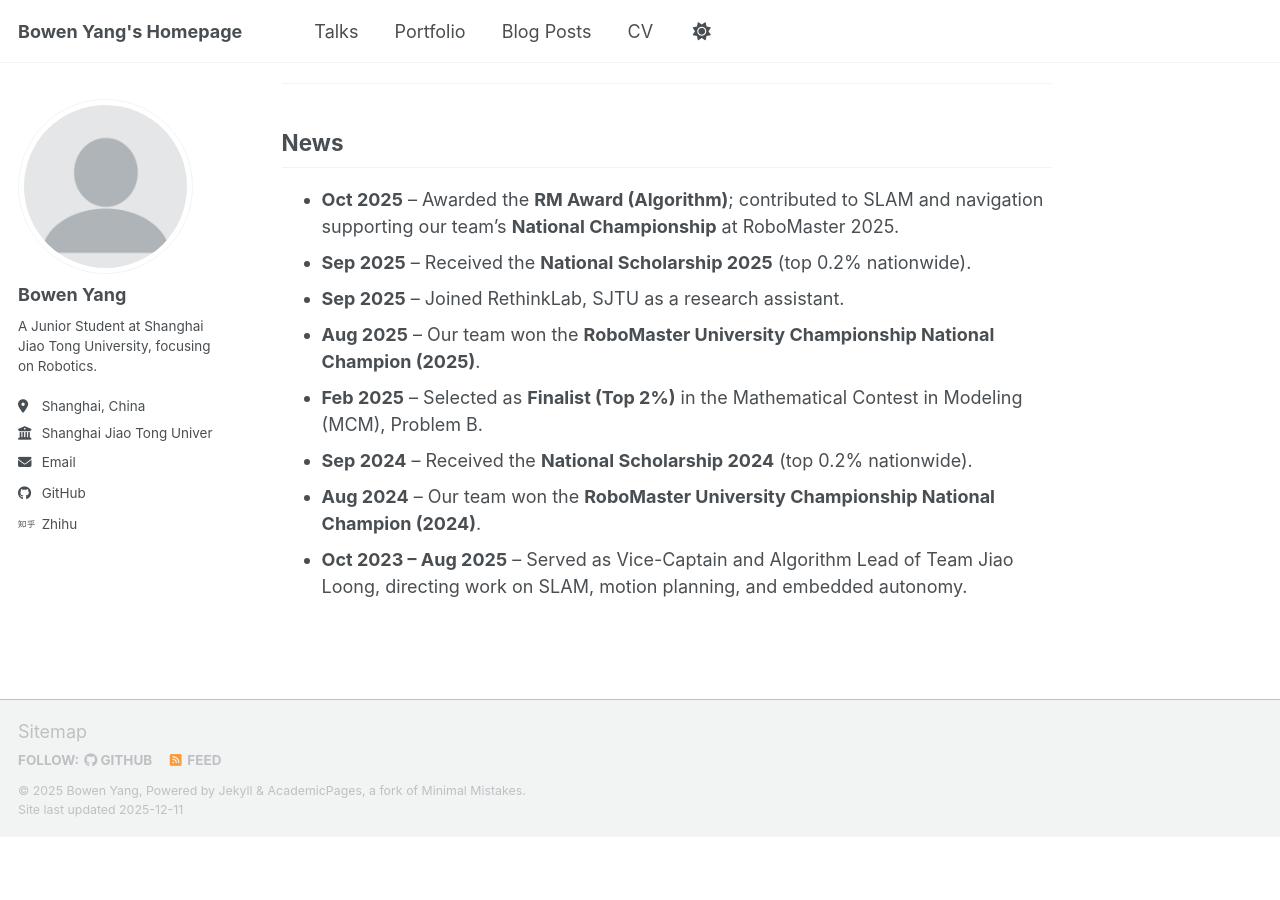
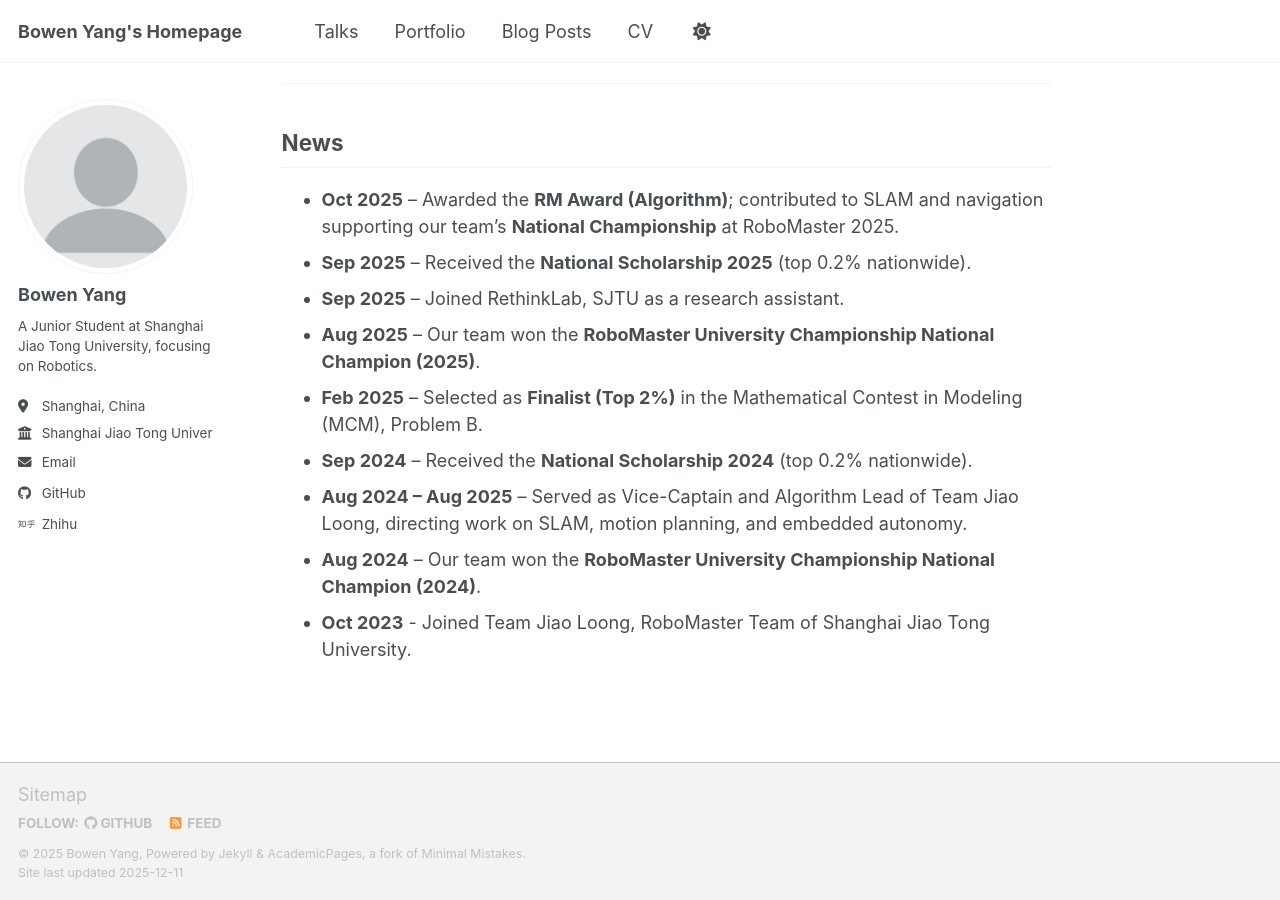
Before and after one commit to ybwowen/ybwowen.github.io, a Jekyll site: the page built from _pages/about.md, in a window 1280 px wide and 900 px high, scrolled down 854 px. Built offline with Jekyll 4.4.1, drawn with Linux system fonts in a browser that asks for light colours; a script bundle is joined from its source files by our own code; library files that are not in the unit come from our copies; before the commit the page ends 1691 px from its top, so only the background shows below that.

Commit message:
feat: update about.md

```diff
--- a/_pages/about.md
+++ b/_pages/about.md
@@ -34,5 +34,6 @@
 - **Aug 2025** – Our team won the **RoboMaster University Championship National Champion (2025)**.
 - **Feb 2025** – Selected as **Finalist (Top 2%)** in the Mathematical Contest in Modeling (MCM), Problem B.
 - **Sep 2024** – Received the **National Scholarship 2024** (top 0.2% nationwide).
+- **Aug 2024 – Aug 2025** – Served as Vice-Captain and Algorithm Lead of Team Jiao Loong, directing work on SLAM, motion planning, and embedded autonomy.
 - **Aug 2024** – Our team won the **RoboMaster University Championship National Champion (2024)**.
-- **Oct 2023 – Aug 2025** – Served as Vice-Captain and Algorithm Lead of Team Jiao Loong, directing work on SLAM, motion planning, and embedded autonomy.
+- **Oct 2023** - Joined Team Jiao Loong, RoboMaster Team of Shanghai Jiao Tong University.
```
